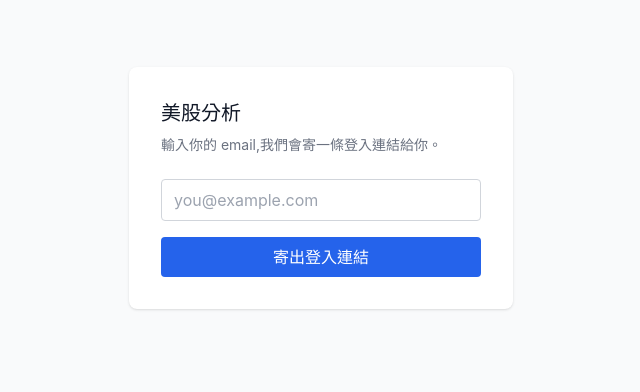
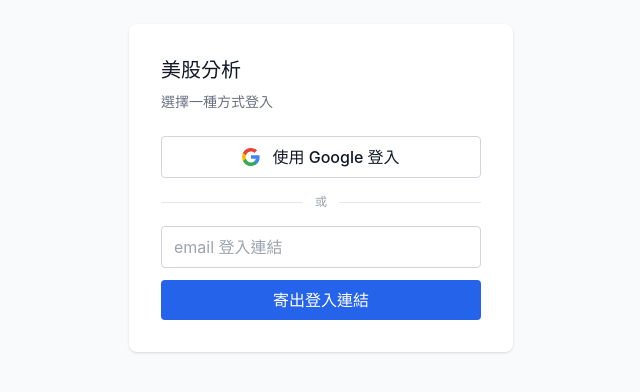
Before and after one commit to billionkmstudio/US-Stock-Analyst, a Next.js app in the folder web/: page /login in a window 1280 px wide. Shown: the part 212-604 px from the top of the page, without its empty margins (319-959 px from the left). Built offline with nearby package versions, Linux system fonts and the light colour scheme.

Commit message:
Add Google login functionality to login page

```diff
--- a/web/src/app/login/page.tsx
+++ b/web/src/app/login/page.tsx
@@ -8,6 +8,22 @@
   const [status, setStatus] = useState<"idle" | "sending" | "sent" | "error">("idle");
   const [error, setError] = useState("");
 
+  // Google 登入
+  async function handleGoogleLogin() {
+    const supabase = createClient();
+    const { error } = await supabase.auth.signInWithOAuth({
+      provider: "google",
+      options: {
+        redirectTo: `${window.location.origin}/auth/callback`,
+      },
+    });
+    if (error) {
+      setError(error.message);
+    }
+    // 成功時瀏覽器會被導向 Google,不會跑到下一行
+  }
+
+  // Magic Link 登入(保留作為備援)
   async function handleSubmit(e: React.FormEvent) {
     e.preventDefault();
     setStatus("sending");
@@ -34,21 +50,43 @@
       <div className="w-full max-w-sm bg-white dark:bg-gray-800 rounded-lg shadow p-8">
         <h1 className="text-xl font-medium mb-2">美股分析</h1>
         <p className="text-sm text-gray-500 dark:text-gray-400 mb-6">
-          輸入你的 email,我們會寄一條登入連結給你。
+          選擇一種方式登入
         </p>
 
+        {/* Google 登入按鈕 */}
+        <button
+          onClick={handleGoogleLogin}
+          className="w-full flex items-center justify-center gap-3 border border-gray-300 dark:border-gray-600 hover:bg-gray-50 dark:hover:bg-gray-700 py-2 rounded font-medium mb-4"
+        >
+          <svg width="18" height="18" viewBox="0 0 18 18">
+            <path d="M17.64 9.2c0-.637-.057-1.251-.164-1.84H9v3.481h4.844a4.14 4.14 0 0 1-1.796 2.716v2.259h2.908c1.702-1.567 2.684-3.875 2.684-6.615z" fill="#4285F4"/>
+            <path d="M9 18c2.43 0 4.467-.806 5.956-2.18l-2.908-2.26c-.806.54-1.837.86-3.048.86-2.344 0-4.328-1.584-5.036-3.711H.957v2.332A8.997 8.997 0 0 0 9 18z" fill="#34A853"/>
+            <path d="M3.964 10.71A5.41 5.41 0 0 1 3.682 9c0-.593.102-1.17.282-1.71V4.958H.957A8.996 8.996 0 0 0 0 9c0 1.452.348 2.827.957 4.042l3.007-2.332z" fill="#FBBC05"/>
+            <path d="M9 3.58c1.321 0 2.508.454 3.44 1.345l2.582-2.58C13.463.891 11.426 0 9 0A8.997 8.997 0 0 0 .957 4.958L3.964 7.29C4.672 5.163 6.656 3.58 9 3.58z" fill="#EA4335"/>
+          </svg>
+          使用 Google 登入
+        </button>
+
+        {/* 分隔線 */}
+        <div className="flex items-center gap-3 my-4 text-xs text-gray-400">
+          <div className="flex-1 h-px bg-gray-200 dark:bg-gray-700" />
+          <span>或</span>
+          <div className="flex-1 h-px bg-gray-200 dark:bg-gray-700" />
+        </div>
+
+        {/* Magic Link */}
         {status === "sent" ? (
           <div className="text-sm text-green-600 dark:text-green-400">
             連結已寄出,請查看 {email} 的信箱。
           </div>
         ) : (
-          <form onSubmit={handleSubmit} className="space-y-4">
+          <form onSubmit={handleSubmit} className="space-y-3">
             <input
               type="email"
               required
               value={email}
               onChange={(e) => setEmail(e.target.value)}
-              placeholder="you@example.com"
+              placeholder="email 登入連結"
               className="w-full px-3 py-2 border border-gray-300 dark:border-gray-600 rounded bg-white dark:bg-gray-700 focus:outline-none focus:ring-2 focus:ring-blue-500"
             />
             <button
@@ -58,9 +96,10 @@
             >
               {status === "sending" ? "寄出中..." : "寄出登入連結"}
             </button>
-            {error && <p className="text-sm text-red-600">{error}</p>}
           </form>
         )}
+
+        {error && <p className="text-sm text-red-600 mt-3">{error}</p>}
       </div>
     </div>
   );
```
